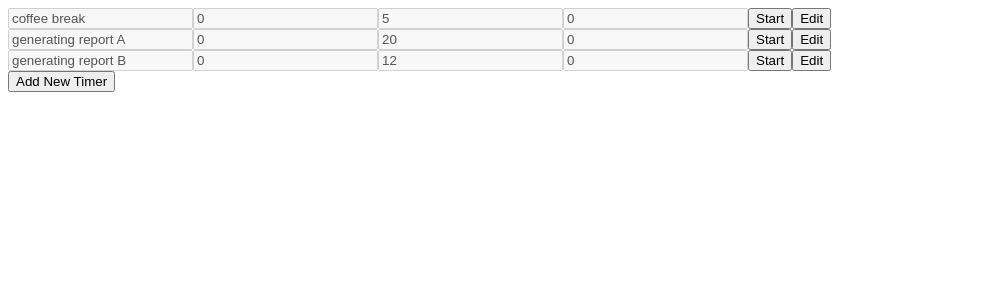
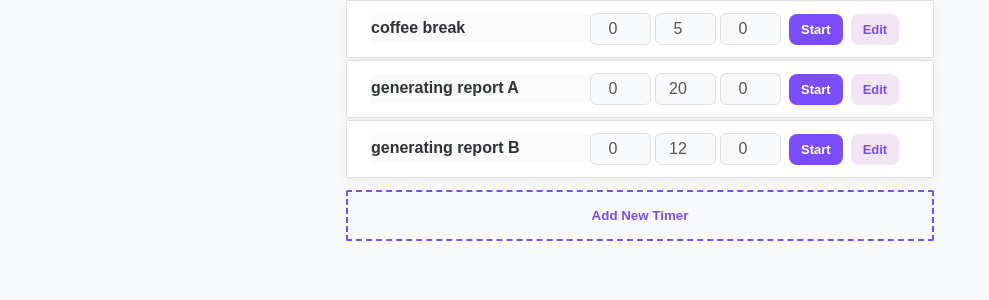
Before and after one commit to pikomonde/pkmo-timer, a React (Vite) app in the folder app/pkmo-timer/: page / in a window 1280 px wide. Shown: the top 300 px of the page, without its empty margins (0-989 px from the left). Built offline with nearby package versions, Linux system fonts and the light colour scheme.

Commit message:
feat: add css and styling

```diff
--- a/app/pkmo-timer/src/App.css
+++ b/app/pkmo-timer/src/App.css
@@ -0,0 +1,164 @@
+/* App.css */
+
+:root {
+  /* Brand Colors */
+  --piko-primary: #7C4DFF;
+  --piko-primary-soft: #F3E5F5;
+  --piko-success: #2ECC71;
+  --piko-danger: #FF7675;
+  --piko-warning: #FFEAA7;
+
+  /* Grayscale / Neutrals */
+  --piko-bg: #F8F9FB;
+  --piko-card: #FFFFFF;
+  --piko-text: #2D3436;
+  --piko-muted: #B2BEC3;
+  --piko-border: #E0E0E0;
+
+  /* Elevation */
+  --piko-shadow: 0 4px 12px rgba(0, 0, 0, 0.05);
+  --piko-radius: 2px;
+}
+
+/* Reset & Base */
+body {
+  background-color: var(--piko-bg);
+  font-family: 'Inter', -apple-system, sans-serif;
+  color: var(--piko-text);
+  margin: 0;
+  display: flex;
+  justify-content: center;
+}
+
+/* CONTAINER (mobile first) */
+.timers-container {
+  width: 100%;
+  padding: 0px;
+  display: flex;
+  flex-direction: column;
+  gap: 2px;
+  box-sizing: border-box;
+}
+
+/* CARD (Mobile First: Vertikal) */
+.timer-card {
+  background: var(--piko-card);
+  border-radius: var(--piko-radius);
+  padding: 4px;
+  display: flex;
+  flex-direction: column;
+  gap: 0px;
+  box-shadow: var(--piko-shadow);
+  border: 1px solid var(--piko-border);
+}
+
+/* Timer Inputs & Control Buttons */
+.timer-card-controls {
+  display: flex;
+  align-items: center;
+  gap: 8px;
+}
+
+/* Input Styling */
+.timer-card input[type='text'] {
+  width: 100%;
+  border: none;
+  font-size: 16px;
+  font-weight: 700;
+  color: var(--piko-text);
+  outline: none;
+  padding: 4px 0;
+  border-bottom: 2px solid transparent;
+}
+
+.timer-card input[type='text']:focus {
+  border-bottom-color: var(--piko-primary);
+}
+
+/* Input Number Group */
+.timer-card-time-group {
+  display: flex;
+  align-items: center;
+  gap: 4px;
+  font-family: 'Monaco', monospace;
+}
+
+/* Button Group */
+.timer-card-action-group {
+  display: flex;
+  gap: 8px;
+  min-width: 120px;
+  justify-content: flex-start;
+}
+
+.timer-card input[type='number'] {
+  width: 45px;
+  border: 1px solid var(--piko-border);
+  border-radius: 6px;
+  padding: 6px 2px;
+  text-align: center;
+  background: var(--piko-bg);
+}
+
+/* Button Base */
+.timer-card-button {
+  cursor: pointer;
+  border: none;
+  border-radius: 8px;
+  padding: 8px 12px;
+  font-weight: 600;
+  font-size: 13px;
+  transition: opacity 0.2s;
+}
+
+.timer-card-button:disabled {
+  opacity: 0.3;
+  cursor: not-allowed;
+}
+
+/* Button Variation using Variables */
+.timer-button-start { background: var(--piko-primary); color: white; }
+.timer-button-edit  { background: var(--piko-primary-soft); color: var(--piko-primary); }
+.timer-button-save  { background: var(--piko-success); color: white; }
+.timer-button-delete{ background: var(--piko-danger); color: white; }
+.timer-button-pause { background: var(--piko-warning); color: #856404; }
+.timer-button-stop  { background: var(--piko-danger); color: white; }
+.timer-button-notify{ background: var(--piko-danger); color: white; }
+
+/* Add New Button */
+.timer-button-add {
+  margin-top: 10px;
+  padding: 16px;
+  border: 2px dashed var(--piko-primary);
+  background: transparent;
+  color: var(--piko-primary);
+  border-radius: var(--piko-radius);
+  font-weight: bold;
+  cursor: pointer;
+}
+
+/* --- DESKTOP VIEW (Width > 640px) --- */
+@media (min-width: 640px) {
+  .timers-container {
+    max-width: 768px;
+  }
+
+  .timer-card {
+    flex-direction: row; /* Back to 1 line */
+    align-items: center;
+    padding: 12px 24px;
+  }
+
+  .timer-card-controls {
+    flex-shrink: 0; /* Prevent control button shrink */
+  }
+
+  .timer-card input[type='text'] {
+    flex: 1; /* Timer name to fill extra space */
+  }
+
+  .timer-card input[type='number'] {
+    width: 55px;
+    font-size: 16px;
+  }
+}
--- a/app/pkmo-timer/src/App.jsx
+++ b/app/pkmo-timer/src/App.jsx
@@ -58,6 +58,8 @@ const Timer = React.memo(function Timer({
         value={status === 'editing' ? editingTimer.name : name}
         onChange={(event) => onChange(event, 'name')}
       />
+      <div className='timer-card-controls'>
+        <div className='timer-card-time-group'>
           <input
             type='number'
             placeholder='Input hours'
@@ -79,10 +81,12 @@ const Timer = React.memo(function Timer({
             value={status === 'editing' ? editingTimer.second : (isDisplayRunningTime ? runSecond : second)}
             onChange={(event) => onChange(event, 'second')}
           />
+        </div>
 
+        <div className='timer-card-action-group'>
           {status === 'editing' &&
             <button
-          className='timer-button-save'
+              className='timer-card-button timer-button-save'
               onClick={() => onUpdate(id, editingTimer)}
             >
               Save
@@ -90,15 +94,15 @@ const Timer = React.memo(function Timer({
           }
           {status === 'editing' &&
             <button
-          className='timer-button-delete'
+              className='timer-card-button timer-button-delete'
               onClick={() => onDelete(id)}
             >
-          Delete
+              Del
             </button>
           }
           {status === 'idle' &&
             <button
-          className='timer-button-start'
+              className='timer-card-button timer-button-start'
               disabled={isOtherTimerEdited}
               onClick={() => onStartTimer(id)}
               >
@@ -107,7 +111,7 @@ const Timer = React.memo(function Timer({
           }
           {(status === 'idle') &&
             <button
-          className='timer-button-edit'
+              className='timer-card-button timer-button-edit'
               disabled={isOtherTimerEdited}
               onClick={() => onEdit(id)}
             >
@@ -116,7 +120,7 @@ const Timer = React.memo(function Timer({
           }
           {status === 'running' &&
             <button
-          className='timer-button-pause'
+              className='timer-card-button timer-button-pause'
               disabled={isOtherTimerEdited}
               onClick={() => onPauseTimer(id)}
             >
@@ -125,31 +129,32 @@ const Timer = React.memo(function Timer({
           }
           {status === 'paused' &&
             <button
-          className='timer-button-resume'
+              className='timer-card-button timer-button-resume'
               disabled={isOtherTimerEdited}
               onClick={() => onResumeTimer(id)}
             >
-          Resume
+              Rsme
             </button>
           }
           {status === 'paused' &&
             <button
-          className='timer-button-stop'
+              className='timer-card-button timer-button-stop'
               disabled={isOtherTimerEdited}
+              onClick={() => onStopTimer(id)}
+            >
+              Restart
+            </button>
+          }
+          {(status === 'notifying') &&
+            <button
+              className='timer-card-button timer-button-notify'
               onClick={() => onStopTimer(id)}
             >
               Stop
             </button>
           }
-      {(status === 'notifying') &&
-        <button
-          style={{backgroundColor: 'red'}}
-          onClick={() => onStopTimer(id)}
-        >
-          RED
-        </button>
-      }
-
+        </div>
+      </div>
     </div>
   )
 });
```
Lines whose indentation alone changed are shown as unchanged.
